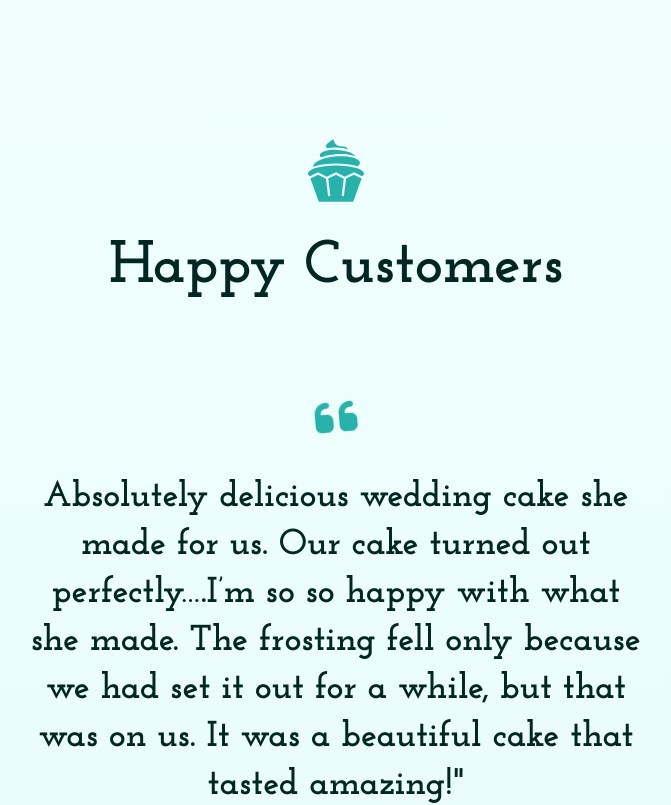
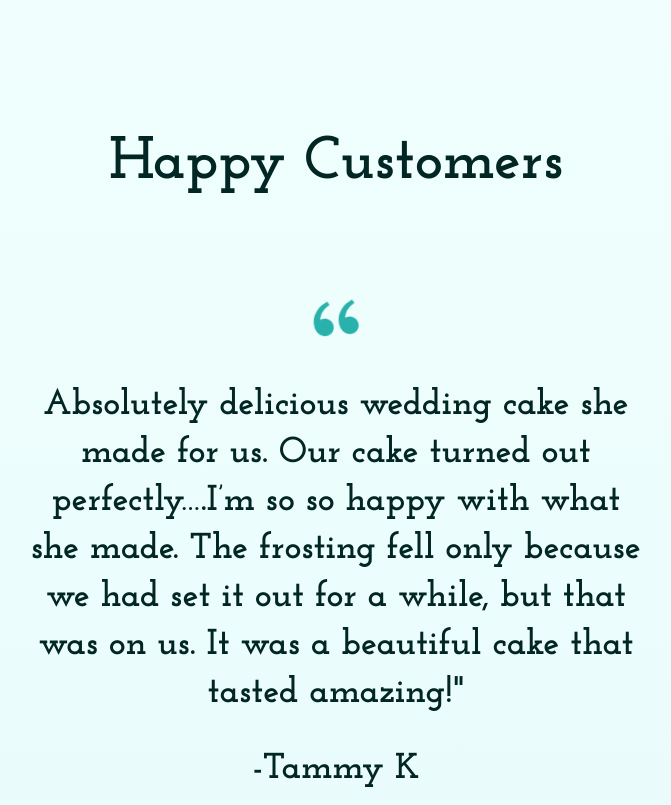
Before and after one commit to latz09/sweet-juan-jos, a Next.js app: page / in a window 1280 px wide. Shown: the part 3820-4625 px from the top of the page, without its empty margins (304-975 px from the left). Built offline with nearby package versions, Linux system fonts and the light colour scheme.

Commit message:
update quote - remove cupcake

```diff
--- a/components/reviews/Reviews.js
+++ b/components/reviews/Reviews.js
@@ -1,10 +1,8 @@
 import { reviews } from '../../data/reviews';
-import { MdFormatQuote } from 'react-icons/md';
 import { FaQuoteLeft } from 'react-icons/fa6';
-import { GiCupcake } from 'react-icons/gi';
-
 import { motion } from 'framer-motion';
 import { MainHeading, Paragraph, SubHeading } from '../utils/Typography';
+import { RiDoubleQuotesL } from "react-icons/ri";
 const shakeAnimation = {
 	initial: { rotate: 0 },
 	animate: {
@@ -21,17 +19,8 @@ const shakeAnimation = {
 const Reviews = () => {
 	return (
 		<div className='grid place-items-center gap-24 py-24 lg:py-36 bg-gradient-to-b from-dark/0 via-primary/5 to-dark/0'>
-			<div className='grid place-items-center gap-8'>
-				<div
-					className=' text-5xl lg:text-7xl text-primary'
-					// variants={shakeAnimation}
-					// initial='initial'
-					// whileInView='animate'
-				>
-					<GiCupcake />
-				</div>{' '}
-				<MainHeading title={`Happy Customers`} type='dark' />
-			</div>
+			<MainHeading title={`Happy Customers`} type='dark' />
+
 			<div className='grid gap-24  '>
 				{reviews.map((review, index) => (
 					<Review key={index} review={review} />
@@ -51,12 +40,12 @@ const Review = ({ review }) => {
 		>
 			<div className='grid place-items-center text-center gap-8 font-black  px-4 lg:px-1 '>
 				<motion.div
-					className=' text-3xl lg:text-5xl text-primary'
+					className=' text-5xl lg:text-6xl text-primary'
 					variants={shakeAnimation}
 					initial='initial'
 					whileInView='animate'
 				>
-					<FaQuoteLeft />
+					<RiDoubleQuotesL />
 				</motion.div>{' '}
 				<Paragraph content={`${review.review}"`} type='dark' />
 				<SubHeading title={`-${review.name}`} type='dark' />
```
